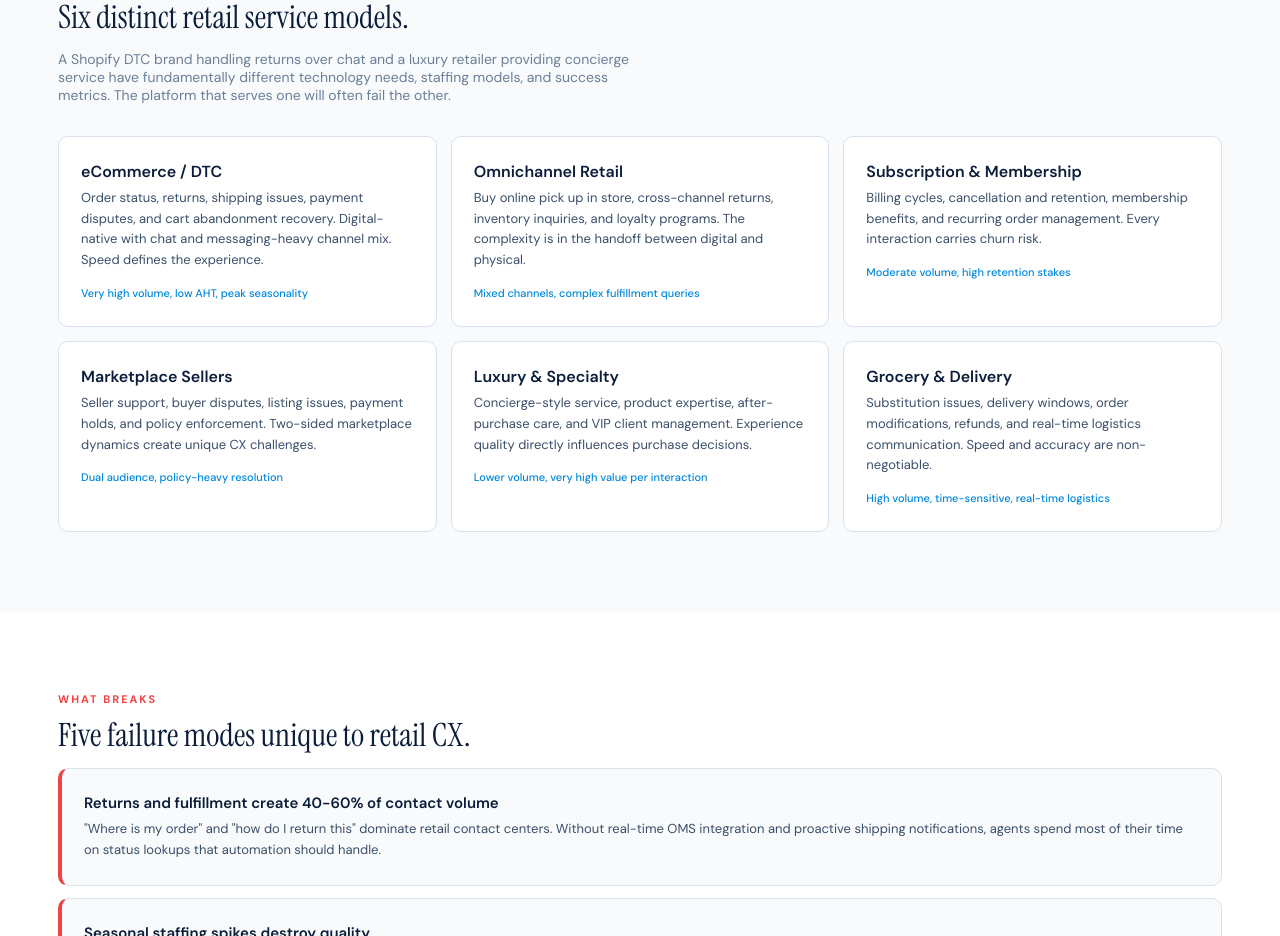
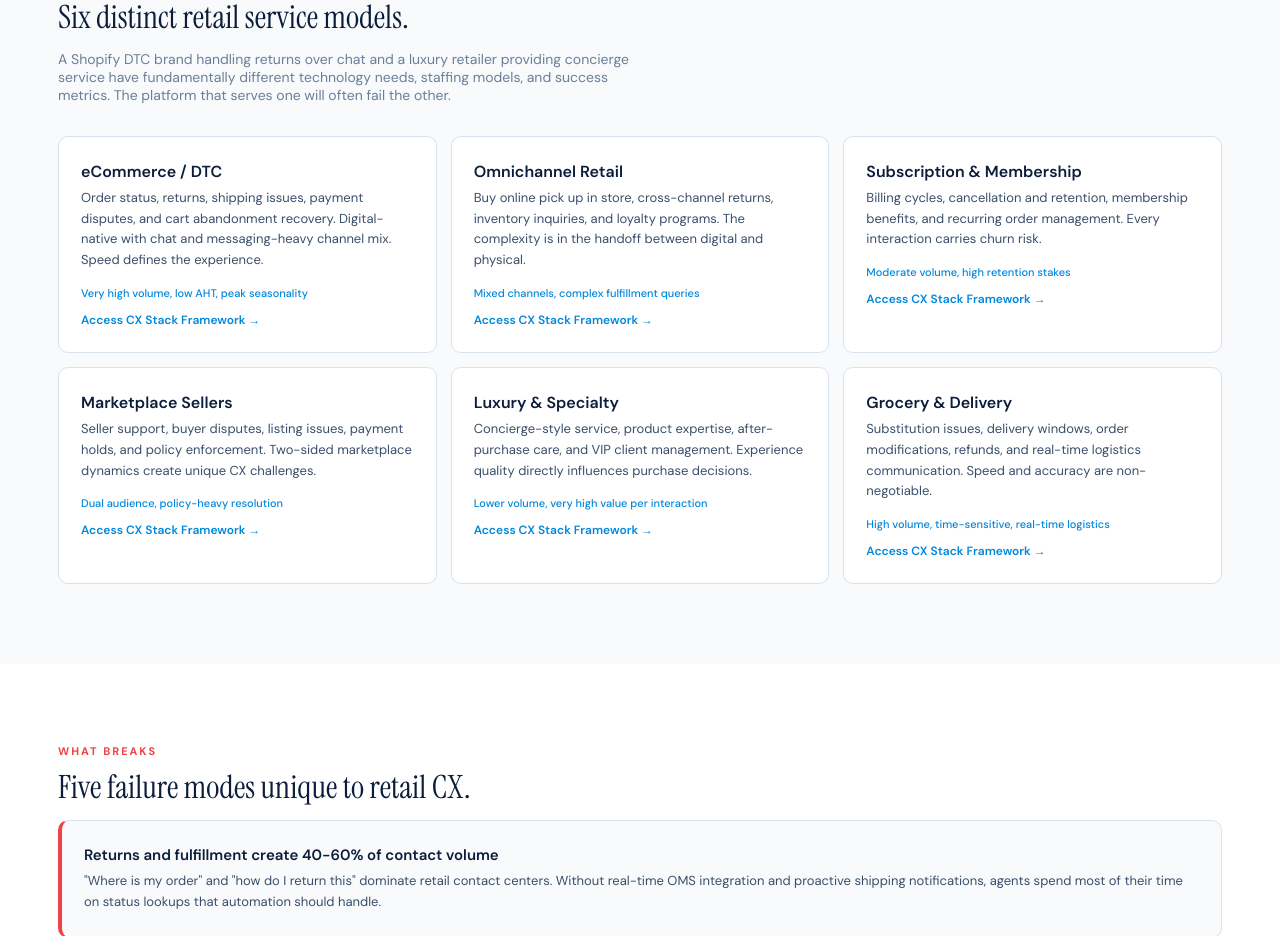
Before and after one commit to thomasbakerj-lgtm/CENTER-OF-CX, a React (Vite) app: page /industries/retail in a window 1280 px wide. Shown: the part 800-1736 px from the top of the page. Built offline with nearby package versions, Linux system fonts and the light colour scheme.

Commit message:
Update RetailVertical.jsx

```diff
--- a/RetailVertical.jsx
+++ b/RetailVertical.jsx
@@ -22,12 +22,12 @@ export default function RetailVertical() {
   useEffect(() => { window.scrollTo(0, 0); }, []);
 
   const subVerticals = [
-    { name: "eCommerce / DTC", desc: "Order status, returns, shipping issues, payment disputes, and cart abandonment recovery. Digital-native with chat and messaging-heavy channel mix. Speed defines the experience.", contact: "Very high volume, low AHT, peak seasonality" },
-    { name: "Omnichannel Retail", desc: "Buy online pick up in store, cross-channel returns, inventory inquiries, and loyalty programs. The complexity is in the handoff between digital and physical.", contact: "Mixed channels, complex fulfillment queries" },
-    { name: "Subscription & Membership", desc: "Billing cycles, cancellation and retention, membership benefits, and recurring order management. Every interaction carries churn risk.", contact: "Moderate volume, high retention stakes" },
-    { name: "Marketplace Sellers", desc: "Seller support, buyer disputes, listing issues, payment holds, and policy enforcement. Two-sided marketplace dynamics create unique CX challenges.", contact: "Dual audience, policy-heavy resolution" },
-    { name: "Luxury & Specialty", desc: "Concierge-style service, product expertise, after-purchase care, and VIP client management. Experience quality directly influences purchase decisions.", contact: "Lower volume, very high value per interaction" },
-    { name: "Grocery & Delivery", desc: "Substitution issues, delivery windows, order modifications, refunds, and real-time logistics communication. Speed and accuracy are non-negotiable.", contact: "High volume, time-sensitive, real-time logistics" },
+    { name: "eCommerce / DTC", slug: "ecommerce-dtc", desc: "Order status, returns, shipping issues, payment disputes, and cart abandonment recovery. Digital-native with chat and messaging-heavy channel mix. Speed defines the experience.", contact: "Very high volume, low AHT, peak seasonality" },
+    { name: "Omnichannel Retail", slug: "omnichannel-retail", desc: "Buy online pick up in store, cross-channel returns, inventory inquiries, and loyalty programs. The complexity is in the handoff between digital and physical.", contact: "Mixed channels, complex fulfillment queries" },
+    { name: "Subscription & Membership", slug: "subscription-membership", desc: "Billing cycles, cancellation and retention, membership benefits, and recurring order management. Every interaction carries churn risk.", contact: "Moderate volume, high retention stakes" },
+    { name: "Marketplace Sellers", slug: "marketplace", desc: "Seller support, buyer disputes, listing issues, payment holds, and policy enforcement. Two-sided marketplace dynamics create unique CX challenges.", contact: "Dual audience, policy-heavy resolution" },
+    { name: "Luxury & Specialty", slug: "luxury-specialty", desc: "Concierge-style service, product expertise, after-purchase care, and VIP client management. Experience quality directly influences purchase decisions.", contact: "Lower volume, very high value per interaction" },
+    { name: "Grocery & Delivery", slug: "grocery-delivery", desc: "Substitution issues, delivery windows, order modifications, refunds, and real-time logistics communication. Speed and accuracy are non-negotiable.", contact: "High volume, time-sensitive, real-time logistics" },
   ];
 
   const stats = [
@@ -95,7 +95,7 @@ export default function RetailVertical() {
           <p style={{ fontSize: 14, color: MUTED, maxWidth: 600, marginBottom: 32 }}>A Shopify DTC brand handling returns over chat and a luxury retailer providing concierge service have fundamentally different technology needs, staffing models, and success metrics. The platform that serves one will often fail the other.</p>
         </FadeIn>
         <div style={{ display: "grid", gridTemplateColumns: "repeat(auto-fill, minmax(340px, 1fr))", gap: 14 }} className="sub-grid">
-          {subVerticals.map((sv, i) => (<FadeIn key={i} delay={i * 0.04}><div style={{ background: "#fff", border: `1px solid ${BORDER}`, borderRadius: 10, padding: "24px 22px", height: "100%", transition: "border-color 0.2s" }} onMouseOver={e => e.currentTarget.style.borderColor = ELECTRIC} onMouseOut={e => e.currentTarget.style.borderColor = BORDER}><h3 style={{ fontSize: 16, fontWeight: 600, color: NAVY, margin: "0 0 6px" }}>{sv.name}</h3><p style={{ fontSize: 13, color: SLATE, lineHeight: 1.6, margin: "0 0 10px" }}>{sv.desc}</p><span style={{ fontSize: 11, color: ELECTRIC, fontWeight: 500 }}>{sv.contact}</span></div></FadeIn>))}
+          {subVerticals.map((sv, i) => (<FadeIn key={i} delay={i * 0.04}><a href={`/industries/retail/${sv.slug}`} style={{ display: "block", background: "#fff", border: `1px solid ${BORDER}`, borderRadius: 10, padding: "24px 22px", height: "100%", transition: "border-color 0.2s", textDecoration: "none", color: "inherit" }} onMouseOver={e => e.currentTarget.style.borderColor = ELECTRIC} onMouseOut={e => e.currentTarget.style.borderColor = BORDER}><h3 style={{ fontSize: 16, fontWeight: 600, color: NAVY, margin: "0 0 6px" }}>{sv.name}</h3><p style={{ fontSize: 13, color: SLATE, lineHeight: 1.6, margin: "0 0 10px" }}>{sv.desc}</p><span style={{ fontSize: 11, color: ELECTRIC, fontWeight: 500 }}>{sv.contact}</span><div style={{ fontSize: 12, fontWeight: 600, color: ELECTRIC, marginTop: 10 }}>Access CX Stack Framework →</div></a></FadeIn>))}
         </div>
       </div></section>
 
```
